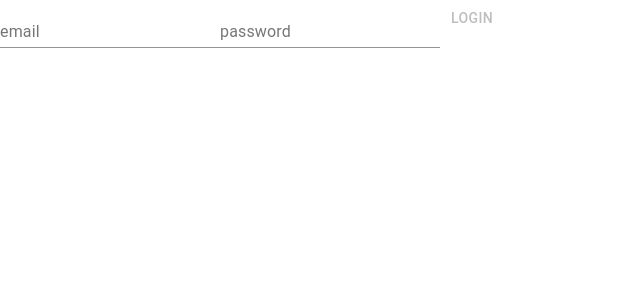
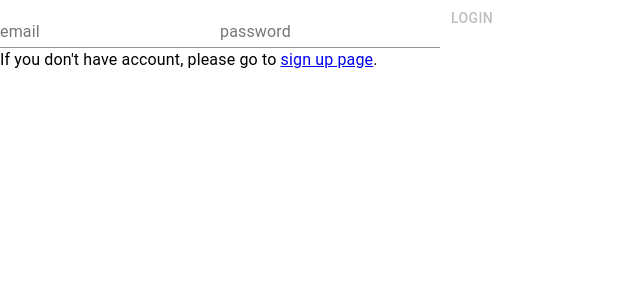
Before and after one commit to b1018043/jwt_client_react, a React (Create React App) app: page /login in a window 1280 px wide. Shown: the top 300 px of the page, without its empty margins (0-640 px from the left). Built offline with nearby package versions, Linux system fonts and the light colour scheme.

Commit message:
add:link

```diff
--- a/src/components/Login.js
+++ b/src/components/Login.js
@@ -1,9 +1,10 @@
 import React from "react";
 import TextField from '@material-ui/core/TextField';
+import {Typography} from "@material-ui/core";
 import { useDispatch,useSelector } from "react-redux";
 import { makeStyles } from "@material-ui/core/styles";
 import Button from "@material-ui/core/Button";
-import {Redirect} from "react-router-dom";
+import {Redirect,Link} from "react-router-dom";
 
 import {loginRequest} from "../actions/User";
 
@@ -52,6 +53,9 @@ function Login(){
                 >
                     Login
                 </Button>
+                <Typography>
+                    If you don't have account, please go to <Link to="/signup">sign up page</Link>.
+                </Typography>
             </div>
         </div>
     )
--- a/src/components/SignUp.js
+++ b/src/components/SignUp.js
@@ -2,8 +2,9 @@ import React from "react";
 import TextField from '@material-ui/core/TextField';
 import {useDispatch,useSelector} from "react-redux";
 import {makeStyles} from "@material-ui/core/styles";
+import {Typography} from "@material-ui/core";
 import Button from "@material-ui/core/Button";
-import { Redirect } from "react-router-dom";
+import { Redirect ,Link} from "react-router-dom";
 
 import {signUpRequest} from "../actions/User"
 
@@ -63,6 +64,9 @@ function SignUp(){
                 >
                     Sign Up
                 </Button>
+                <Typography>
+                    If you have account, please go to <Link to="/login">login page</Link>.
+                </Typography>
             </div>
         </div>
     )
```
